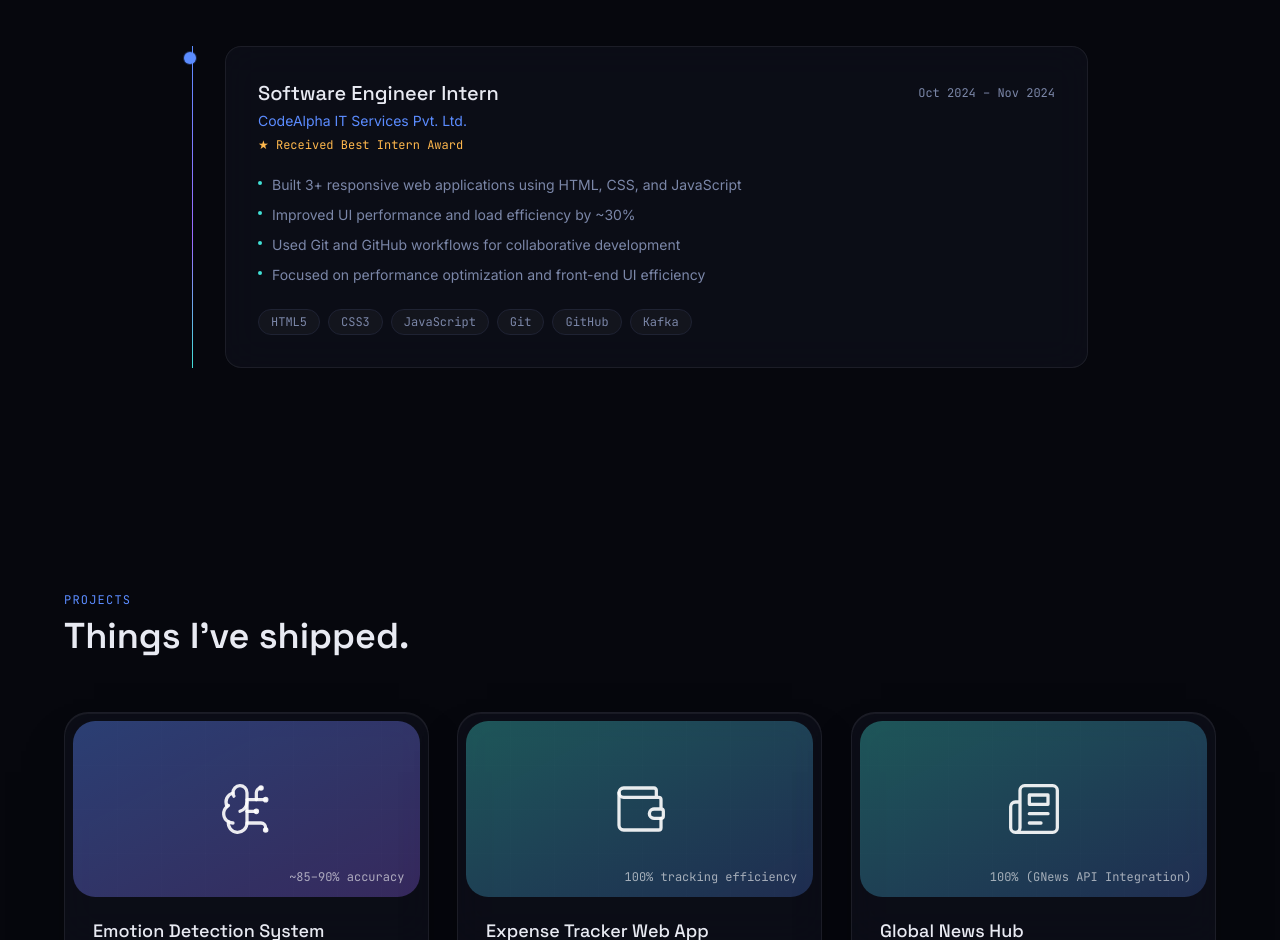
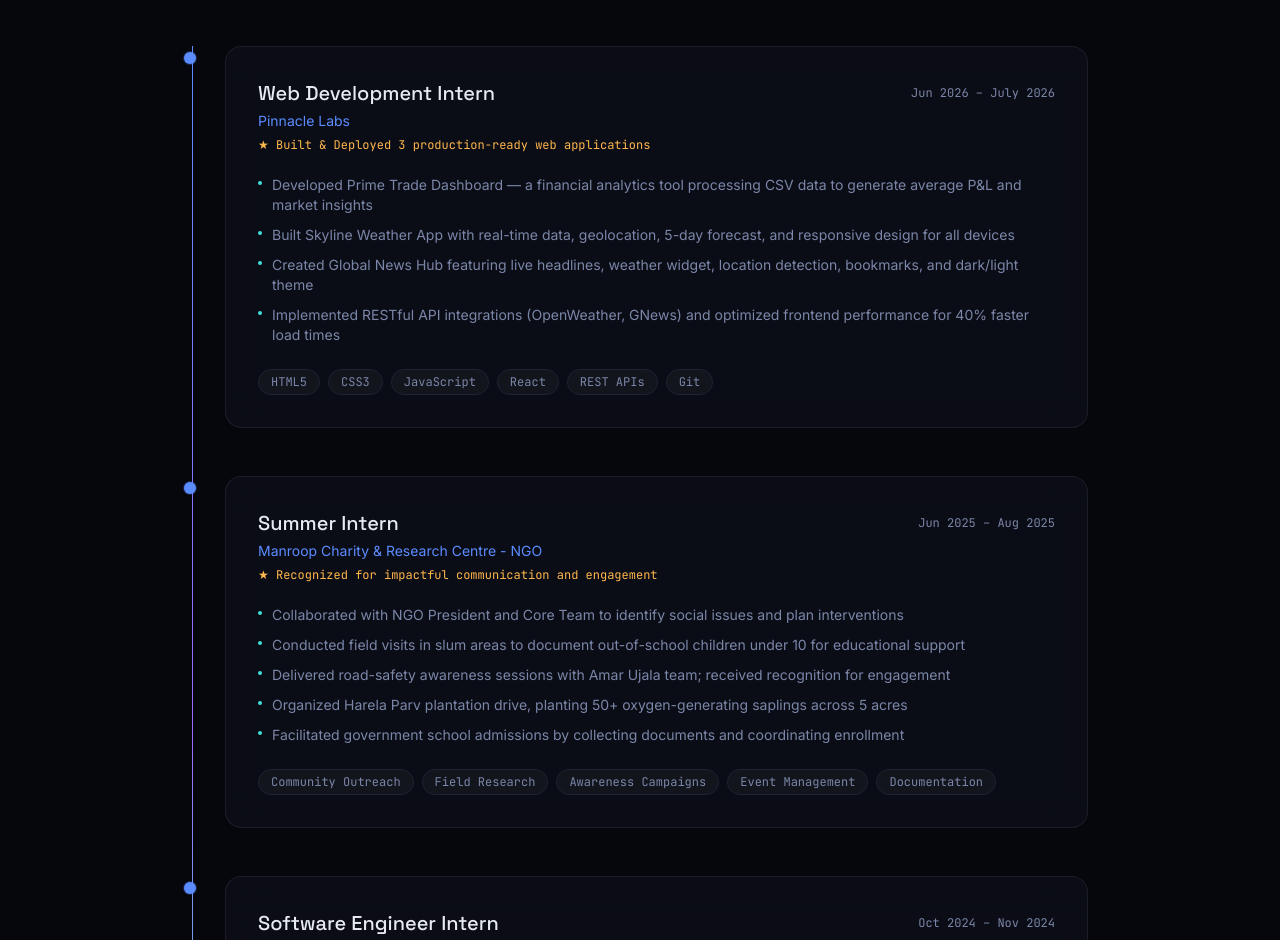
Before and after one commit to himanshu07ghosh/HimanshuGhosh-New-Portfolio-Website, a Next.js app: page / in a window 1280 px wide. Shown: the part 1860-2800 px from the top of the page. Built offline with nearby package versions, Linux system fonts and the light colour scheme.

Commit message:
Refactor Experience component to use EXPERIENCES array

```diff
--- a/components/Experience.js
+++ b/components/Experience.js
@@ -2,11 +2,51 @@
 
 import { motion } from "framer-motion";
 
-const RESPONSIBILITIES = [
+const EXPERIENCES = [
+
+  {
+    role: "Web Development Intern",
+    company: "Pinnacle Labs",
+    period: "Jun 2026 – July 2026",
+    award: "★ Built & Deployed 3 production-ready web applications",
+    responsibilities: [
+      "Developed Prime Trade Dashboard — a financial analytics tool processing CSV data to generate average P&L and market insights",
+      "Built Skyline Weather App with real-time data, geolocation, 5-day forecast, and responsive design for all devices",
+      "Created Global News Hub featuring live headlines, weather widget, location detection, bookmarks, and dark/light theme",
+      "Implemented RESTful API integrations (OpenWeather, GNews) and optimized frontend performance for 40% faster load times",
+    ],
+    tags: ["HTML5", "CSS3", "JavaScript", "React", "REST APIs", "Git"],
+
+  },
+
+  {
+    role: "Summer Intern",
+    company: "Manroop Charity & Research Centre - NGO",
+    period: "Jun 2025 – Aug 2025",
+    award: "★ Recognized for impactful communication and engagement",
+    responsibilities: [
+      "Collaborated with NGO President and Core Team to identify social issues and plan interventions",
+      "Conducted field visits in slum areas to document out-of-school children under 10 for educational support",
+      "Delivered road-safety awareness sessions with Amar Ujala team; received recognition for engagement",
+      "Organized Harela Parv plantation drive, planting 50+ oxygen-generating saplings across 5 acres",
+      "Facilitated government school admissions by collecting documents and coordinating enrollment",
+    ],
+    tags: ["Community Outreach", "Field Research", "Awareness Campaigns", "Event Management", "Documentation"],
+  },
+  // 🔽 BOTTOM: Oldest (Oct 2024 - CodeAlpha)
+  {
+    role: "Software Engineer Intern",
+    company: "CodeAlpha IT Services Pvt. Ltd.",
+    period: "Oct 2024 – Nov 2024",
+    award: "★ Received Best Intern Award",
+    responsibilities: [
       "Built 3+ responsive web applications using HTML, CSS, and JavaScript",
       "Improved UI performance and load efficiency by ~30%",
       "Used Git and GitHub workflows for collaborative development",
       "Focused on performance optimization and front-end UI efficiency",
+    ],
+    tags: ["HTML5", "CSS3", "JavaScript", "Git", "GitHub", "Kafka"],
+  },
 ];
 
 export default function Experience() {
@@ -36,27 +76,32 @@
             className="absolute -left-px top-0 h-full w-px bg-signal-gradient"
           />
 
+          {/* Map through all experiences */}
+          {EXPERIENCES.map((exp, index) => (
             <motion.div
+              key={`${exp.role}-${index}`}
               initial={{ opacity: 0, x: -20 }}
               whileInView={{ opacity: 1, x: 0 }}
               viewport={{ once: true, margin: "-60px" }}
-            transition={{ duration: 0.6 }}
-            className="relative"
+              transition={{ duration: 0.6, delay: index * 0.15 }}
+              className="relative mb-12 last:mb-0"
             >
               <span className="absolute -left-[2.55rem] top-1.5 h-3 w-3 rounded-full bg-signal shadow-glow" />
 
               <div className="rounded-2xl glass p-6 sm:p-8">
                 <div className="flex flex-wrap items-center justify-between gap-2">
-                <h3 className="font-display text-xl text-paper">Software Engineer Intern</h3>
-                <span className="font-mono text-xs text-haze">Oct 2024 – Nov 2024</span>
+                  <h3 className="font-display text-xl text-paper">{exp.role}</h3>
+                  <span className="font-mono text-xs text-haze">{exp.period}</span>
                 </div>
-              <p className="mt-1 text-sm text-signal">CodeAlpha IT Services Pvt. Ltd.</p>
+                <p className="mt-1 text-sm text-signal">{exp.company}</p>
+                {exp.award && (
                   <p className="mt-1 inline-flex items-center gap-1.5 font-mono text-xs text-amber">
-                ★ Received Best Intern Award
+                    {exp.award}
                   </p>
+                )}
 
                 <ul className="mt-5 space-y-2.5">
-                {RESPONSIBILITIES.map((item) => (
+                  {exp.responsibilities.map((item) => (
                     <li key={item} className="flex items-start gap-2.5 text-sm text-haze">
                       <span className="mt-1.5 h-1 w-1 flex-shrink-0 rounded-full bg-cyan" />
                       {item}
@@ -65,7 +110,7 @@
                 </ul>
 
                 <div className="mt-6 flex flex-wrap gap-2">
-                {["HTML5", "CSS3", "JavaScript", "Git", "GitHub", "Kafka"].map((tag) => (
+                  {exp.tags.map((tag) => (
                     <span
                       key={tag}
                       className="rounded-full border border-line bg-white/[0.03] px-3 py-1 font-mono text-xs text-haze"
@@ -76,6 +121,7 @@
                 </div>
               </div>
             </motion.div>
+          ))}
         </div>
       </div>
     </section>
```
Lines whose indentation alone changed are shown as unchanged.
